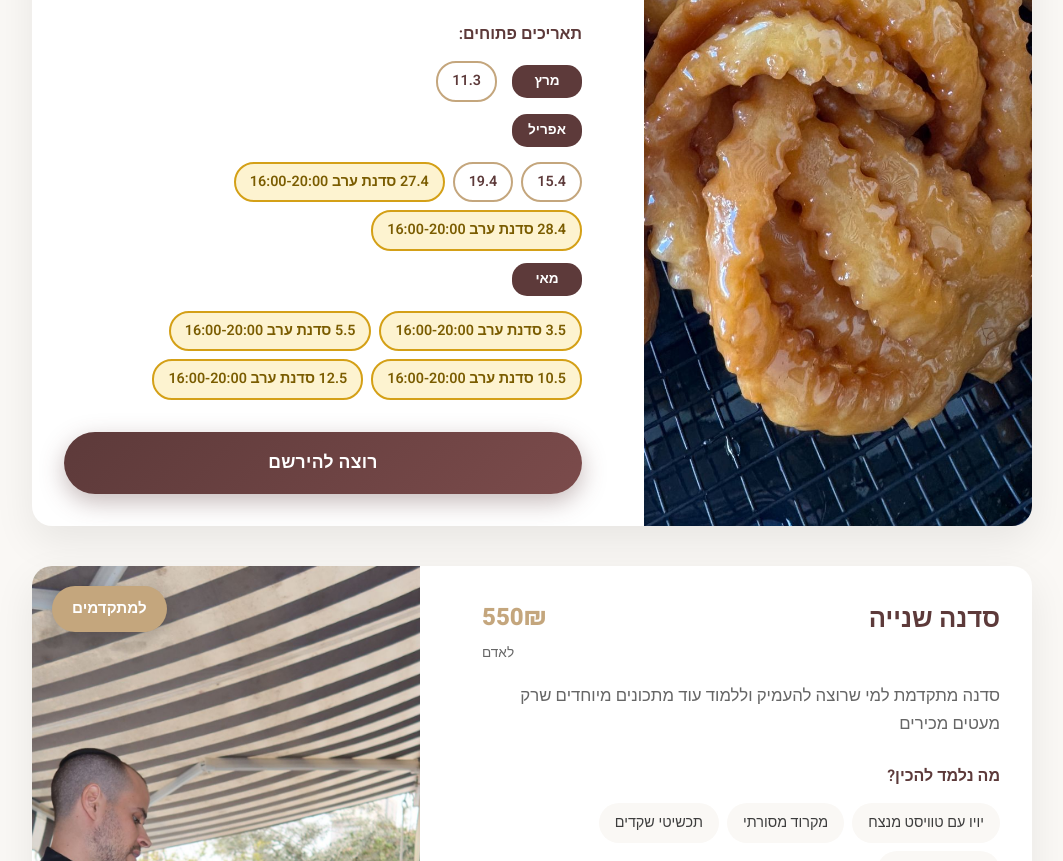
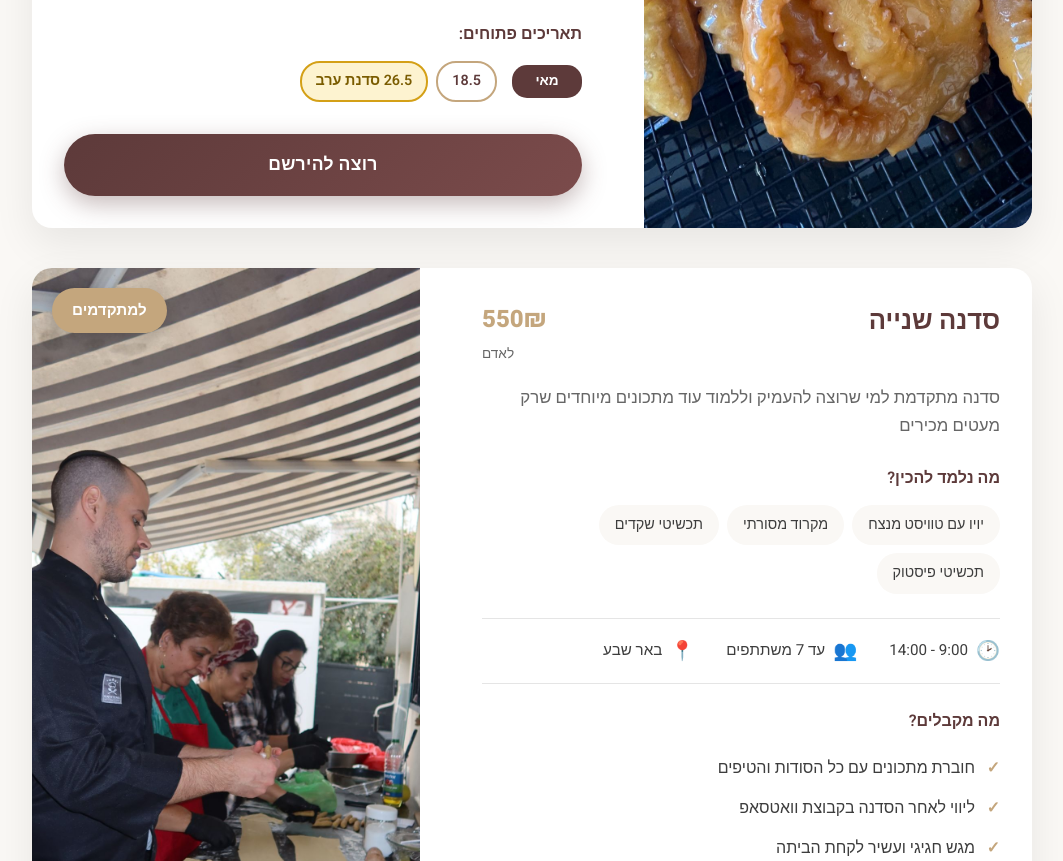
Before and after one commit to TairSara/omerChen, a website: page workshops.html in a window 1280 px wide. Shown: the part 2205-3066 px from the top of the page, without its empty margins (108-1171 px from the left). Drawn offline with Linux system fonts and the light colour scheme.

Commit message:
update workshop dates to May only (18.5, 26.5)
Co-Authored-By: Claude Sonnet 4.6 <noreply@anthropic.com>

```diff
--- a/workshops.html
+++ b/workshops.html
@@ -233,27 +233,10 @@
                         <h4>תאריכים פתוחים:</h4>
                         <div class="dates-display">
                             <div class="date-group">
-                                <span class="date-month">מרץ</span>
-                                <div class="date-tags">
-                                    <span class="date-tag available">11.3</span>
-                                </div>
-                            </div>
-                            <div class="date-group">
-                                <span class="date-month">אפריל</span>
-                                <div class="date-tags">
-                                    <span class="date-tag available">15.4</span>
-                                    <span class="date-tag available">19.4</span>
-                                    <span class="date-tag available evening">27.4 סדנת ערב 16:00-20:00</span>
-                                    <span class="date-tag available evening">28.4 סדנת ערב 16:00-20:00</span>
-                                </div>
-                            </div>
-                            <div class="date-group">
                                 <span class="date-month">מאי</span>
                                 <div class="date-tags">
-                                    <span class="date-tag available evening">3.5 סדנת ערב 16:00-20:00</span>
-                                    <span class="date-tag available evening">5.5 סדנת ערב 16:00-20:00</span>
-                                    <span class="date-tag available evening">10.5 סדנת ערב 16:00-20:00</span>
-                                    <span class="date-tag available evening">12.5 סדנת ערב 16:00-20:00</span>
+                                    <span class="date-tag available">18.5</span>
+                                    <span class="date-tag available evening">26.5 סדנת ערב</span>
                                 </div>
                             </div>
                         </div>
```
